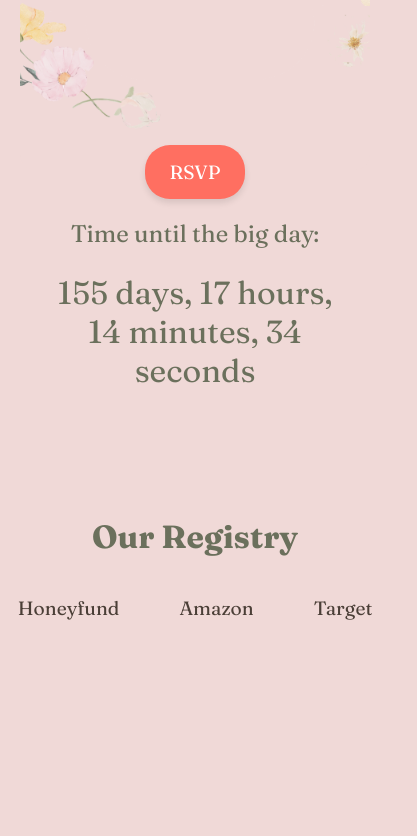
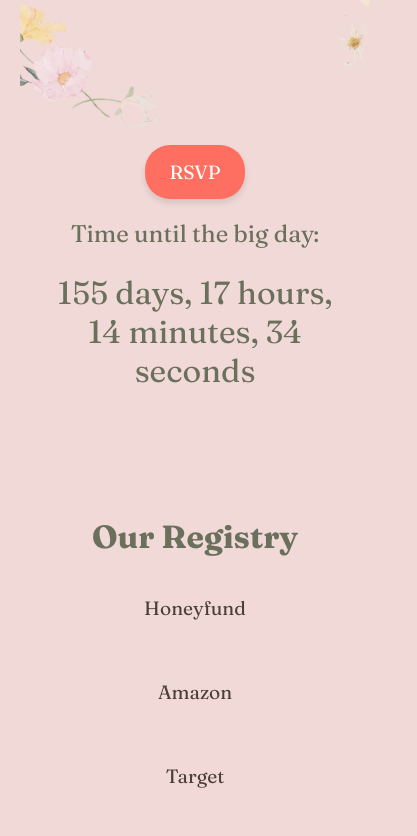
Before and after one commit to SippScript/rsvpwebsite, a plain HTML site: page index.html in a window 390 px wide. Shown: the part 702-1538 px from the top of the page, 417 px wide, since content can reach past the window. Before the commit the page ends 1407 px from the top, so only its background shows below. Drawn offline with Linux system fonts and the light colour scheme.

Commit message:
fix link selection on mobile

```diff
--- a/index.html
+++ b/index.html
@@ -142,6 +142,7 @@
         }
         .registry-links {
             display: flex;
+            flex-wrap: wrap; /* Ensures the links wrap to the next line on small screens */
             justify-content: center; /* Center the links horizontally */
             gap: 20px; /* Add space between the links */
             margin-top: 10px;
@@ -154,12 +155,20 @@
             padding: 10px 20px;
 
             border-radius: 5px;
+            text-align: center; /* Centers text inside the link */
+            box-sizing: border-box; /* Ensures padding is included in the width */
+            width: calc(33.333% - 20px); /* Makes each button occupy 1/3 of the row with gap */
+            max-width: 200px; /* Limits the width of each button */
             transition: background-color 0.3s ease;
         }
 
         .registry-links a:hover {
 
             color: white;
+        }
+        @media (max-width: 600px) {
+            .registry-links a {
+            width: 100%; /* Each link takes up full width on small screens */
         }
     </style>
     <script>
```
Lines whose indentation alone changed are shown as unchanged.
